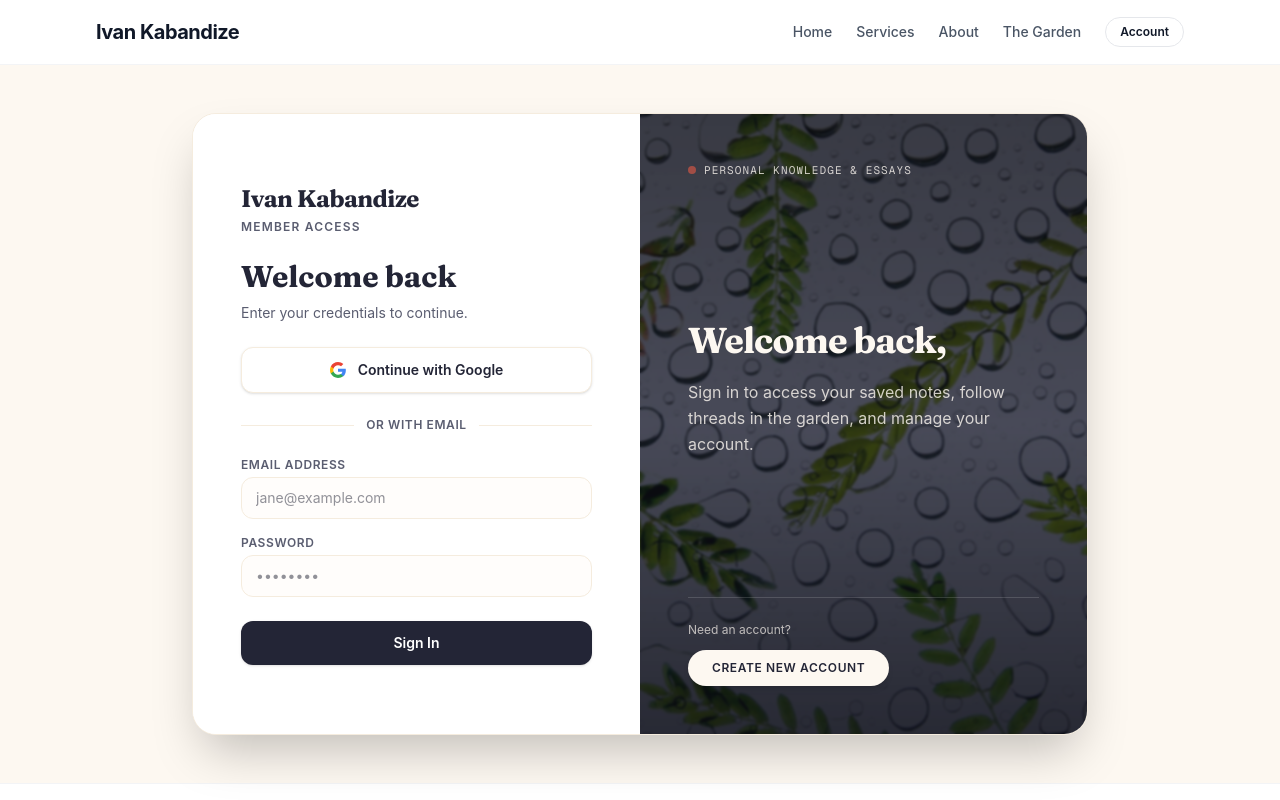
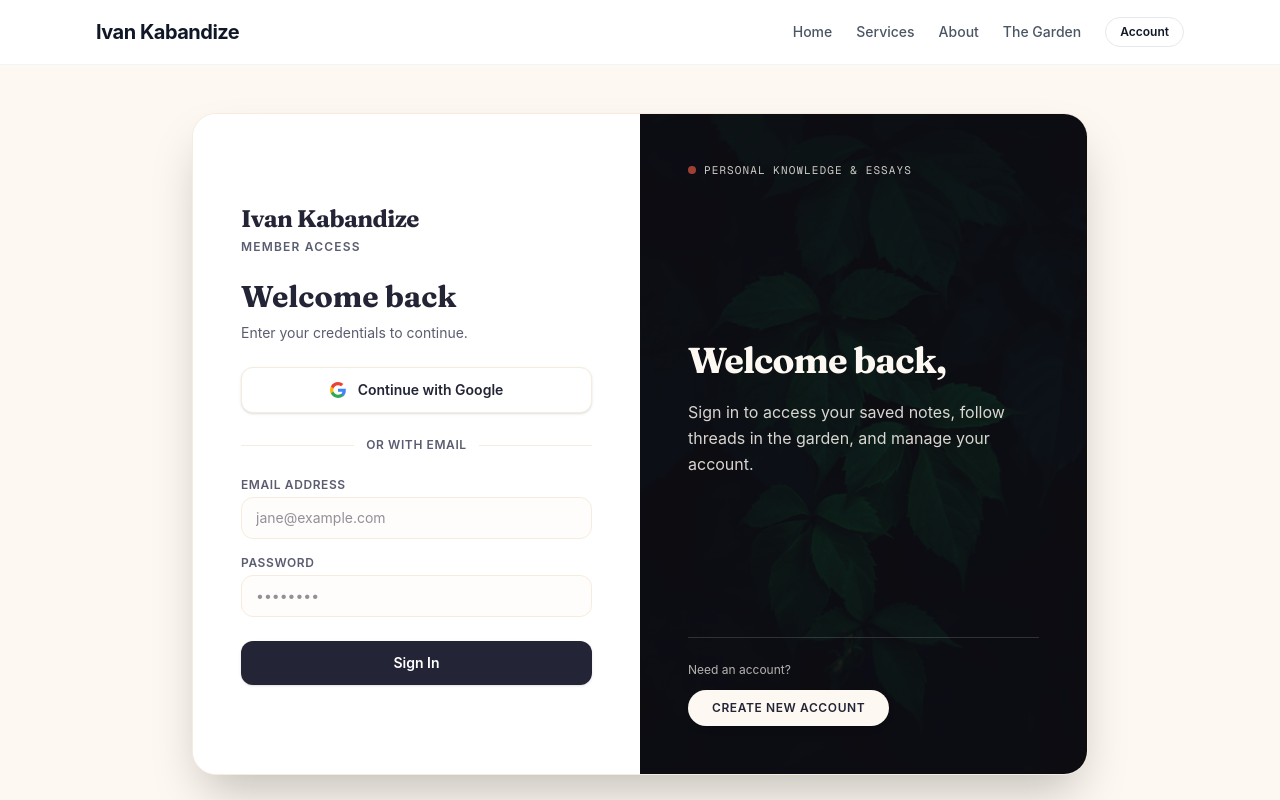
Before and after one commit to begeniuskibs/ivankabandize-website, a Next.js app: page /auth/login in a window 1280 px wide. Shown: the top 800 px of the page. Built offline with nearby package versions, Linux system fonts and the light colour scheme; a web font is replaced by a local one.

Commit message:
fix(auth): resolve Sign Up sliding panel blank card bug and swap image to dark botanical leaves by Rodion Kutsaiev

```diff
--- a/components/auth/SlidingAuthCard.tsx
+++ b/components/auth/SlidingAuthCard.tsx
@@ -21,7 +21,6 @@ export default function SlidingAuthCard({
   isSignupSuccess = false,
   signupEmail = '',
 }: AuthCardProps) {
-  // isSignUpState: false = Sign In active (image on left or right, matching layout), true = Sign Up active
   const [isSignUp, setIsSignUp] = useState(initialMode === 'signup')
 
   if (isSignupSuccess) {
@@ -55,20 +54,21 @@ export default function SlidingAuthCard({
   }
 
   return (
-    <div className="relative w-full max-w-4xl bg-white rounded-3xl shadow-2xl overflow-hidden border border-[#F5ECDE] min-h-[620px] flex flex-col md:flex-row">
+    <div className="relative w-full max-w-4xl bg-white rounded-3xl shadow-2xl overflow-hidden border border-[#F5ECDE] min-h-[660px]">
       {/*
-        Container for the two form panels
-        On desktop (md:), card is 2-column.
+        DESKTOP TWO-PANEL SLIDING ARCHITECTURE:
+        1. Form Container (takes 50% width on left, shifts to right on Sign Up)
+        2. Overlay Panel (takes 50% width on right, shifts to left on Sign Up)
       */}
 
-      {/* --- FORM PANEL (Left on Sign In, Right on Sign Up) --- */}
+      {/* --- FORM SECTION --- */}
       <div
-        className={`w-full md:w-1/2 p-8 sm:p-12 flex flex-col justify-center transition-all duration-700 ease-in-out z-10 bg-white ${
-          isSignUp ? 'md:translate-x-full order-2 md:order-2' : 'md:translate-x-0 order-2 md:order-1'
+        className={`w-full md:w-1/2 min-h-[660px] p-8 sm:p-12 flex flex-col justify-center transition-transform duration-700 ease-in-out bg-white z-10 ${
+          isSignUp ? 'md:translate-x-full' : 'md:translate-x-0'
         }`}
       >
         <div className="w-full max-w-sm mx-auto">
-          {/* Header Link */}
+          {/* Header Branding */}
           <div className="mb-6">
             <Link
               href="/"
@@ -117,9 +117,8 @@ export default function SlidingAuthCard({
             </div>
           </div>
 
-          {/* Active Form */}
+          {/* Sign Up Form */}
           {isSignUp ? (
-            /* Sign Up Form */
             <form className="space-y-4">
               <div>
                 <label className="block text-xs font-semibold text-[#5A5D70] uppercase tracking-wider mb-1 font-sans" htmlFor="card-signup-name">
@@ -171,7 +170,6 @@ export default function SlidingAuthCard({
               </button>
             </form>
           ) : (
-            /* Sign In Form */
             <form className="space-y-4">
               <div>
                 <label className="block text-xs font-semibold text-[#5A5D70] uppercase tracking-wider mb-1 font-sans" htmlFor="card-signin-email">
@@ -226,32 +224,32 @@ export default function SlidingAuthCard({
         </div>
       </div>
 
-      {/* --- OVERLAY / IMAGE PANEL (Right on Sign In, Left on Sign Up) --- */}
+      {/* --- OVERLAY / IMAGE PANEL (Desktop: absolute top-0 right-0 w-1/2; Mobile: below) --- */}
       {/*
-        Photo Credit: Green fern leaves with water droplets by Buddy AN on Unsplash
-        URL: https://unsplash.com/photos/green-fern-leaves-with-water-droplets-on-white-W2f62zIy80A
+        Photo Credit: Dark botanical vine leaves by Rodion Kutsaiev on Unsplash
+        URL: https://unsplash.com/photos/049M_crau5k (photo-1473081556163-2a17de81fc97)
       */}
       <div
-        className={`w-full md:w-1/2 relative min-h-[300px] md:min-h-[620px] transition-all duration-700 ease-in-out overflow-hidden ${
-          isSignUp ? 'md:-translate-x-full order-1 md:order-1' : 'md:translate-x-0 order-1 md:order-2'
+        className={`w-full md:w-1/2 min-h-[320px] md:min-h-[660px] md:absolute md:top-0 md:right-0 md:h-full transition-transform duration-700 ease-in-out overflow-hidden z-20 ${
+          isSignUp ? 'md:-translate-x-full' : 'md:translate-x-0'
         }`}
       >
         {/* Background Image */}
         <Image
-          src="/images/fern-leaves-buddy-an.jpg"
-          alt="Fresh green fern leaves with morning dew droplets"
+          src="/images/leaves-kutsaiev.jpg"
+          alt="Dark botanical vine leaves"
           fill
           priority
           sizes="(max-width: 768px) 100vw, 50vw"
           className="object-cover transition-transform duration-1000 scale-105"
         />
 
-        {/* Gradient Overlay for high text contrast */}
-        <div className="absolute inset-0 bg-gradient-to-t from-[#14151E]/90 via-[#232536]/75 to-[#14151E]/80 mix-blend-multiply" />
-        <div className="absolute inset-0 bg-[#232536]/30 backdrop-blur-[1px]" />
+        {/* Dark Gradient Overlay for high text contrast */}
+        <div className="absolute inset-0 bg-gradient-to-t from-[#14151E]/95 via-[#1E202B]/80 to-[#14151E]/85 mix-blend-multiply" />
+        <div className="absolute inset-0 bg-[#1E202B]/40 backdrop-blur-[0.5px]" />
 
         {/* Dynamic Overlay Content */}
-        <div className="absolute inset-0 p-8 sm:p-12 flex flex-col justify-between text-white z-20">
+        <div className="absolute inset-0 p-8 sm:p-12 flex flex-col justify-between text-white z-30">
           {/* Top subtle badge */}
           <div className="flex items-center gap-2">
             <span className="w-2 h-2 rounded-full bg-[#EF5B45] animate-pulse" />
@@ -265,7 +263,7 @@ export default function SlidingAuthCard({
             <h3 className="font-['Fraunces',_Georgia,_serif] text-3xl sm:text-4xl font-bold leading-tight tracking-tight text-[#FDF8F1]">
               {isSignUp ? 'Hey friend,' : 'Welcome back,'}
             </h3>
-            <p className="text-sm sm:text-base text-[#FDF8F1]/80 max-w-sm leading-relaxed font-sans">
+            <p className="text-sm sm:text-base text-[#FDF8F1]/85 max-w-sm leading-relaxed font-sans">
               {isSignUp
                 ? 'Create an account to join discussions, bookmark seedlings, and follow my thinking as it grows.'
                 : 'Sign in to access your saved notes, follow threads in the garden, and manage your account.'}
```
Also changed, not shown: public/images/fern-leaves-buddy-an.jpg (deleted), public/images/leaves-kutsaiev.jpg (added).
